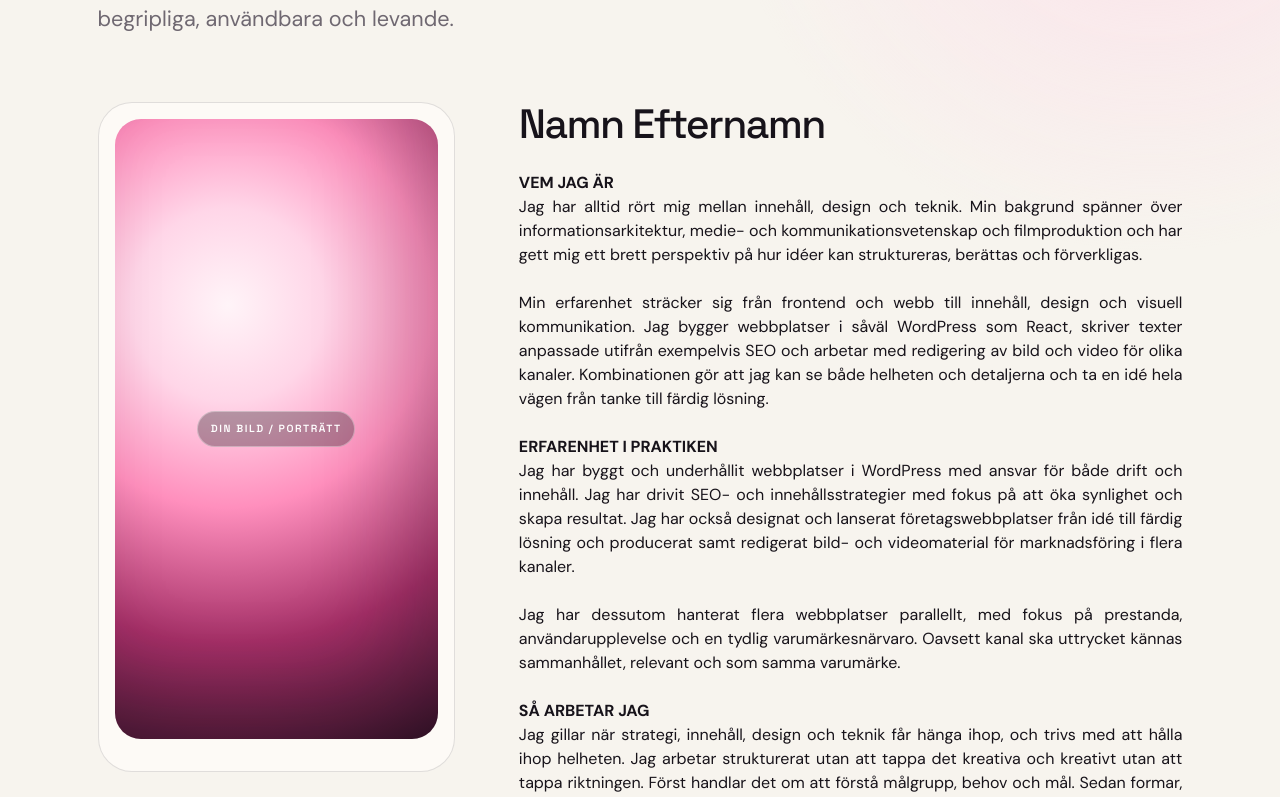
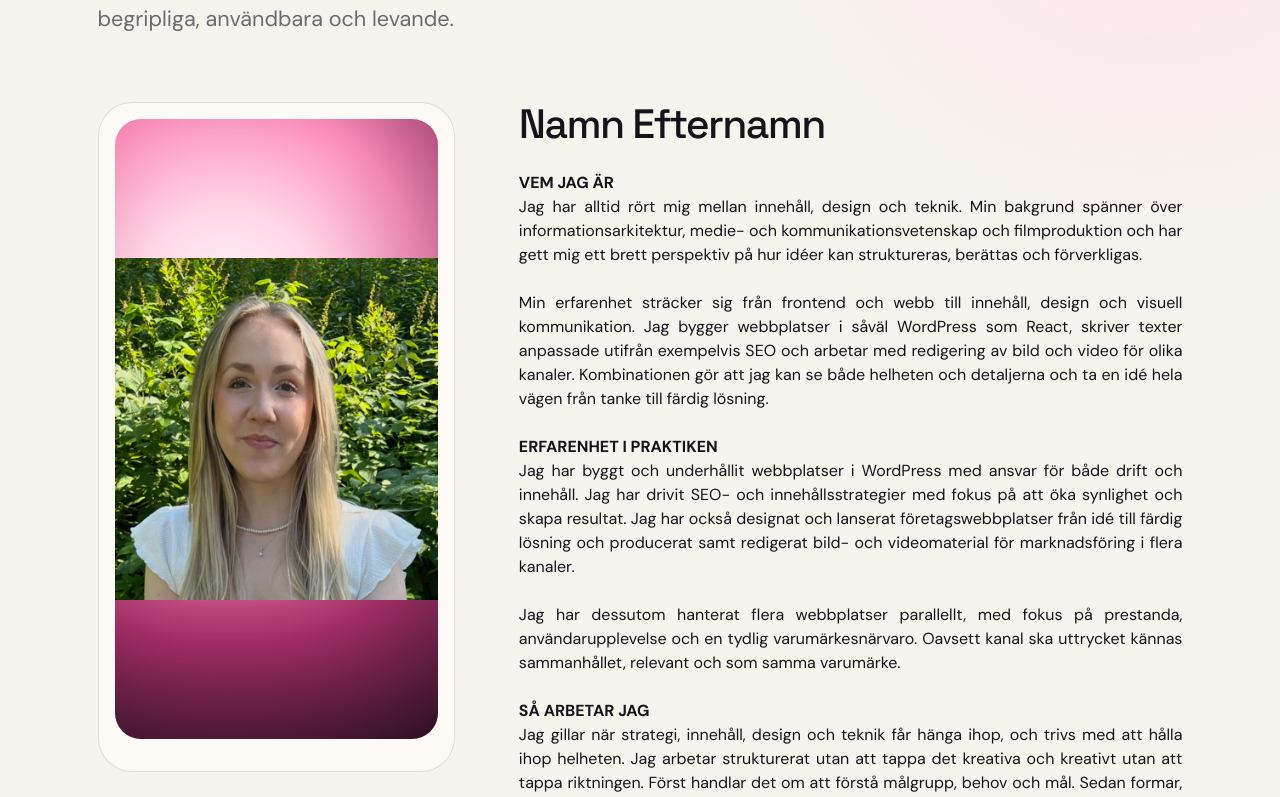
Before and after one commit to mollylidgren/mlportfolio, a React (Vite) app: page /mlportfolio/om in a window 1280 px wide. Shown: the part 538-1335 px from the top of the page. Built offline with nearby package versions, Linux system fonts and the light colour scheme.

Commit message:
Add portrait to about page

```diff
--- a/src/pages/AboutPage.tsx
+++ b/src/pages/AboutPage.tsx
@@ -4,6 +4,7 @@ import { Rich } from "../i18n/Rich";
 
 export function AboutPage({ reduced: _reduced }: { reduced: boolean }) {
   const { t } = useLanguage();
+
   return (
     <PageHero
       eyebrow={t.about.eyebrow}
@@ -13,10 +14,15 @@ export function AboutPage({ reduced: _reduced }: { reduced: boolean }) {
       <div className="about-layout">
         <div className="portrait-card">
           <div className="portrait-shape">
-            <span>{t.about.portraitPlaceholder}</span>
+            <img
+              src={`${import.meta.env.BASE_URL}images/profile/ML.png`}
+              alt="Molly Lidgren"
+            />
           </div>
+
           <p>{t.about.portraitCaption}</p>
         </div>
+
         <div className="about-copy">
           <p className="big-copy">{t.about.bigCopy}</p>
 
```
Also changed, not shown: public/images/profile/ML.png (added).
